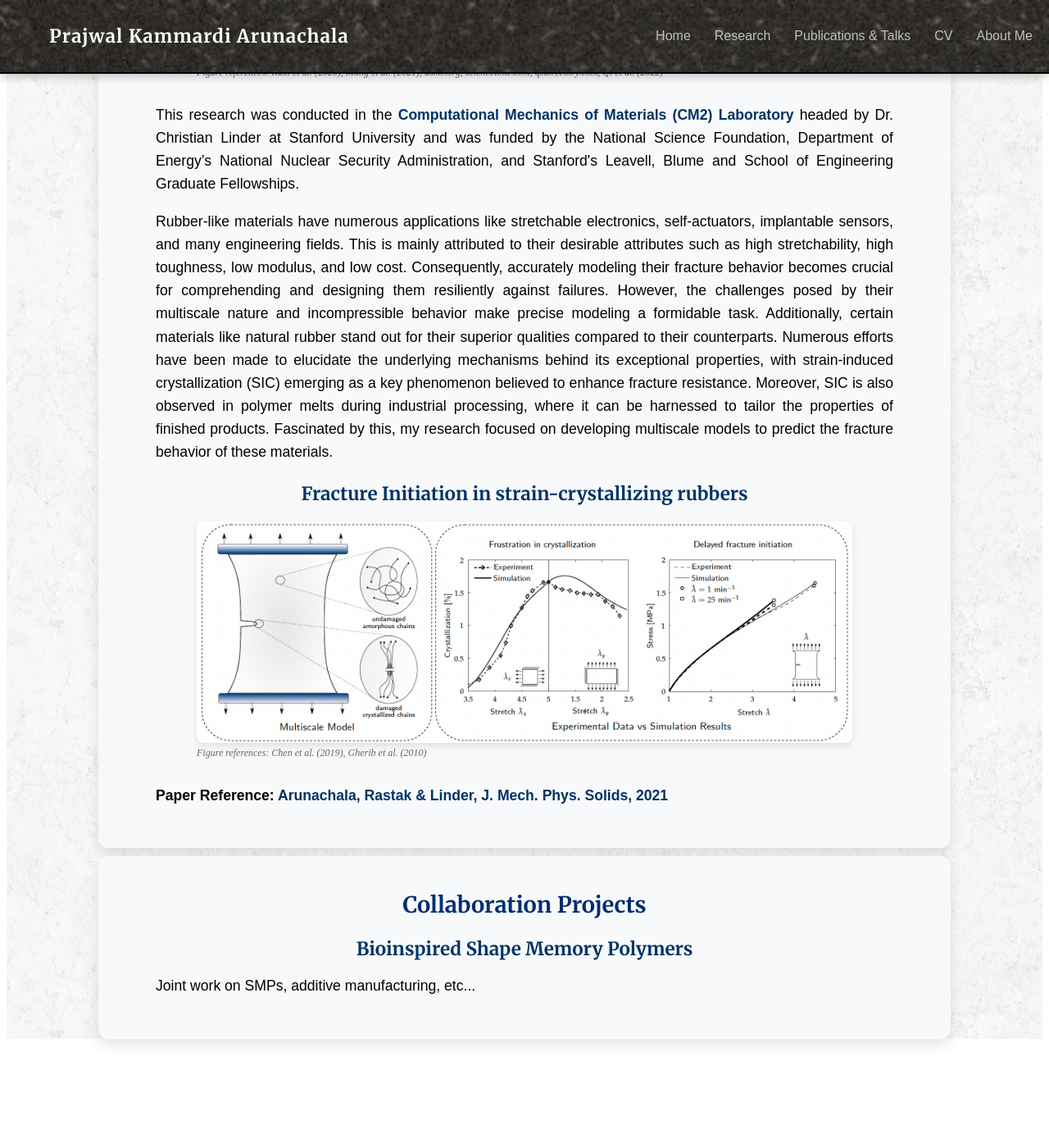
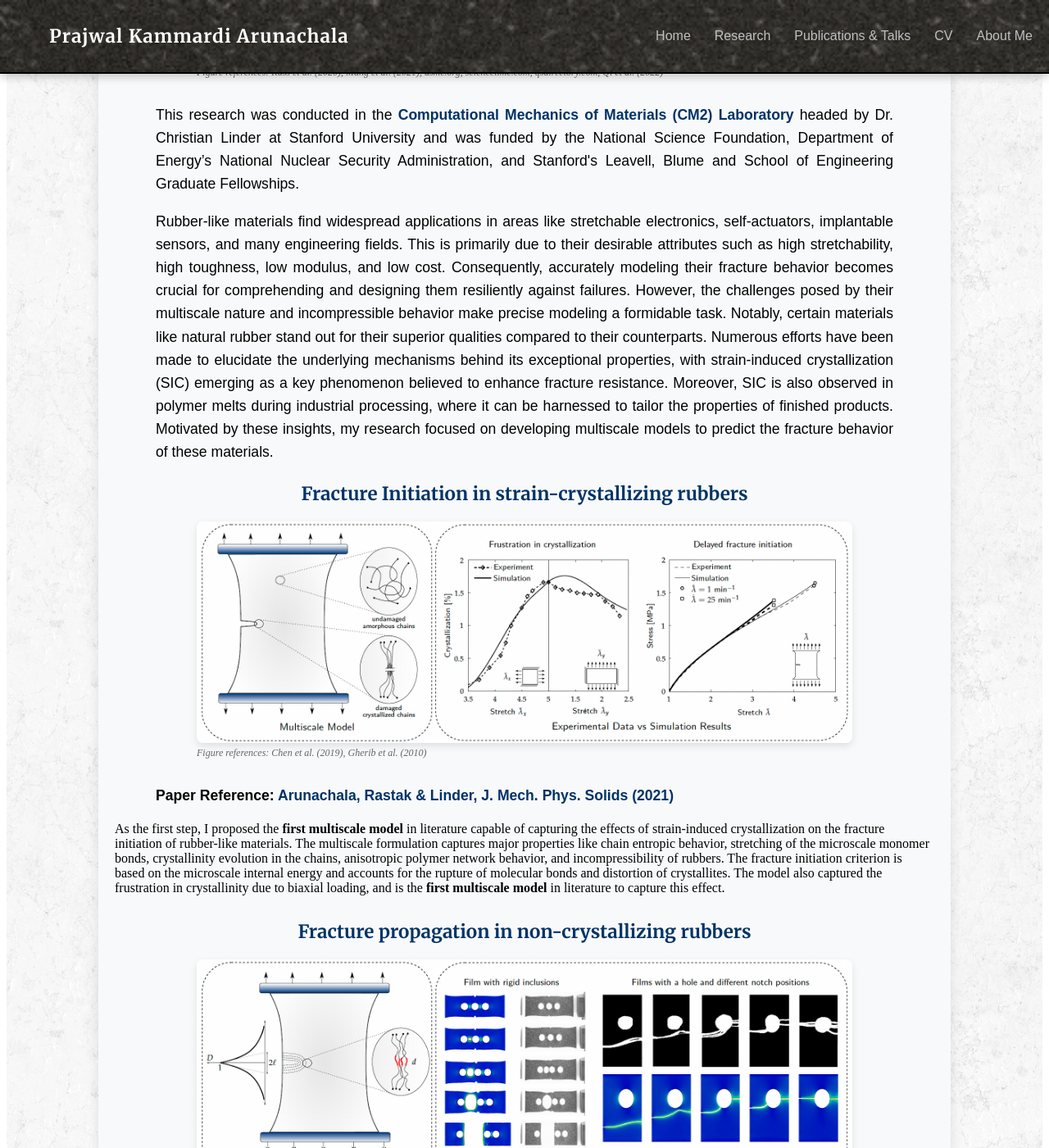
Before and after one commit to prajwalka/prajwalka.github.io, a Jekyll site: the page built from research.md, in a window 1280 px wide and 1400 px high, scrolled down 1998 px. Shown: the whole window at 82% size. Built offline with Jekyll 4.4.1, drawn with Linux system fonts in a browser that asks for light colours; some web fonts are replaced; before the commit the page ends 3275 px from its top, so only the background shows below that; some of the changed text lies outside the part shown.

Commit message:
Updating research

```diff
--- a/research.md
+++ b/research.md
@@ -46,11 +46,11 @@
   </p>
 
   <p>
-      Rubber-like materials have numerous applications like stretchable electronics, self-actuators, implantable sensors, and many engineering fields. This is mainly attributed to their desirable attributes such as high stretchability, high toughness, low modulus, and low cost. Consequently, accurately modeling their fracture behavior becomes crucial for comprehending and designing them resiliently against failures. However, the challenges posed by their multiscale
-nature and incompressible behavior make precise modeling a formidable task. Additionally, certain materials like natural rubber stand out for their superior qualities compared to their
+      Rubber-like materials find widespread applications in areas like stretchable electronics, self-actuators, implantable sensors, and many engineering fields. This is primarily due to their desirable attributes such as high stretchability, high toughness, low modulus, and low cost. Consequently, accurately modeling their fracture behavior becomes crucial for comprehending and designing them resiliently against failures. However, the challenges posed by their multiscale
+nature and incompressible behavior make precise modeling a formidable task. Notably, certain materials like natural rubber stand out for their superior qualities compared to their
 counterparts. Numerous efforts have been made to elucidate the underlying mechanisms behind its exceptional properties, with strain-induced crystallization (SIC) emerging as a key phenomenon
 believed to enhance fracture resistance. Moreover, SIC is also observed in polymer melts during
-industrial processing, where it can be harnessed to tailor the properties of finished products. Fascinated by this, my research focused on developing multiscale models to predict the fracture behavior of these materials.
+industrial processing, where it can be harnessed to tailor the properties of finished products. Motivated by these insights, my research focused on developing multiscale models to predict the fracture behavior of these materials.
   </p>
 
   <div class="research-subsection">
@@ -61,9 +61,33 @@
       <figcaption class="figure-caption">Figure references: Chen et al. (2019), Gherib et al. (2010)</figcaption>
   </figure>
 
-    <p><strong>Paper Reference: </strong> <a href="https://www.sciencedirect.com/science/article/pii/S0022509621002593" target="_blank"> Arunachala, Rastak & Linder, J. Mech. Phys. Solids, 2021 </a></p>
+    <p><strong>Paper Reference: </strong> <a href="https://www.sciencedirect.com/science/article/pii/S0022509621002593" target="_blank"> Arunachala, Rastak & Linder, J. Mech. Phys. Solids (2021) </a></p>
 
+    As the first step, I proposed the <strong>first multiscale model</strong> in literature capable of capturing the effects of strain-induced crystallization on the fracture initiation of rubber-like materials. The multiscale formulation captures major properties like chain entropic behavior, stretching of the microscale monomer bonds, crystallinity evolution in the chains, anisotropic polymer network behavior, and incompressibility of rubbers. The fracture initiation criterion is based on the microscale internal energy and accounts for the rupture of molecular bonds and distortion of crystallites. The model also captured the frustration in crystallinity due to biaxial loading, and is the <strong>first multiscale model</strong> in literature to capture this effect.
+    </div>
 
+    <div class="research-subsection">
+    <h3>Fracture propagation in non-crystallizing rubbers</h3>
+
+    <figure class="figure-block">
+      <img src="/Photos/PhDFracProp.png" alt="Fracture propagation in non-crystallizing rubbers" class="research-image">
+      <figcaption class="figure-caption">Figure references: Russ et al. (2020), Mang et al. (2021)</figcaption>
+  </figure>
+
+    <p><strong>Paper References: </strong> <a href="https://www.sciencedirect.com/science/article/pii/S0045782523001056" target="_blank">Arunachala et al., Comput. Methods Appl. Mech. Eng. (2023)</a>; <a href="https://onlinelibrary.wiley.com/doi/abs/10.1002/nme.7488" target="_blank">Arunachala et al., Int. J. Numer. Methods Eng. (2024)</a></p>
+
+    As the next step, I proposed novel multiscale models to capture fracture propagation in non-crystallizing rubbers. This formulation utilizes the phase field approach to model the crack propagation, while also capturing major properties like chain entropic behavior, stretching of the microscale monomer bonds, anisotropic polymer network behavior, and incompressibility of rubbers. It is assumed that the rupturing of the microscale molecular bonds mainly drives damage. The models have been validated using various experimental results in order to demonstrate their predictive capability, accuracy, and numerical robustness.
+    </div>
+
+    <div class="research-subsection">
+    <h3>Fracture propagation in strain-crystallizing rubbers</h3>
+
+    <figure class="figure-block">
+      <img src="/Photos/PhDFracPropSic.png" alt="Fracture propagation in strain-crystallizing rubbers" class="research-image">
+      <figcaption class="figure-caption">Figure references: Gherib et al. (2010)</figcaption>
+  </figure>
+
+    Finally, I combined the previous two studies to propose the <strong>first multiscale model</strong> in literature to capture the effects of strain-induced crystallization on fracture propagation in rubbers. This formulation also utilizes the phase field approach to model the crack propagation, and damage is assumed to be driven by the molecular bond rupture and distortion of crystallites.
     </div>
 </section>
 
```
